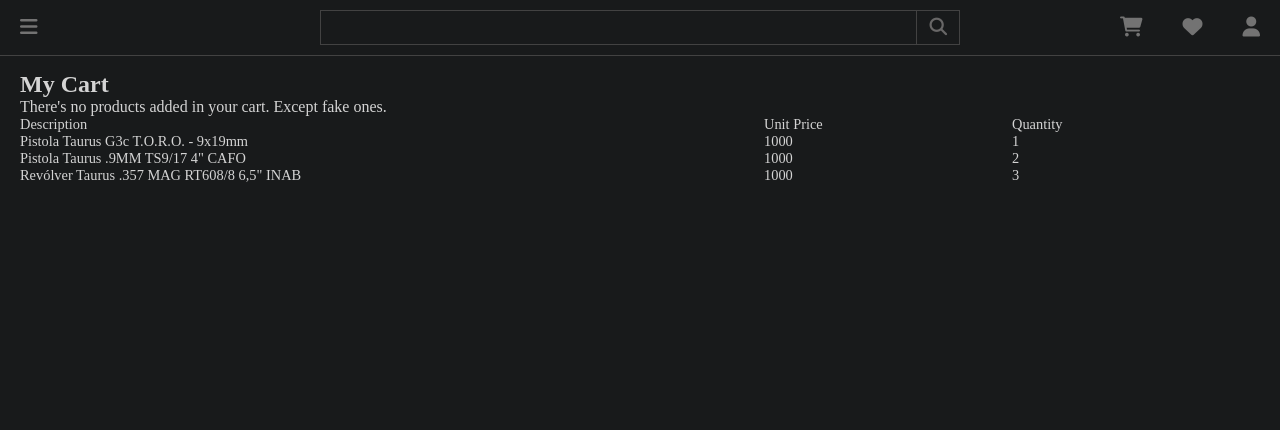
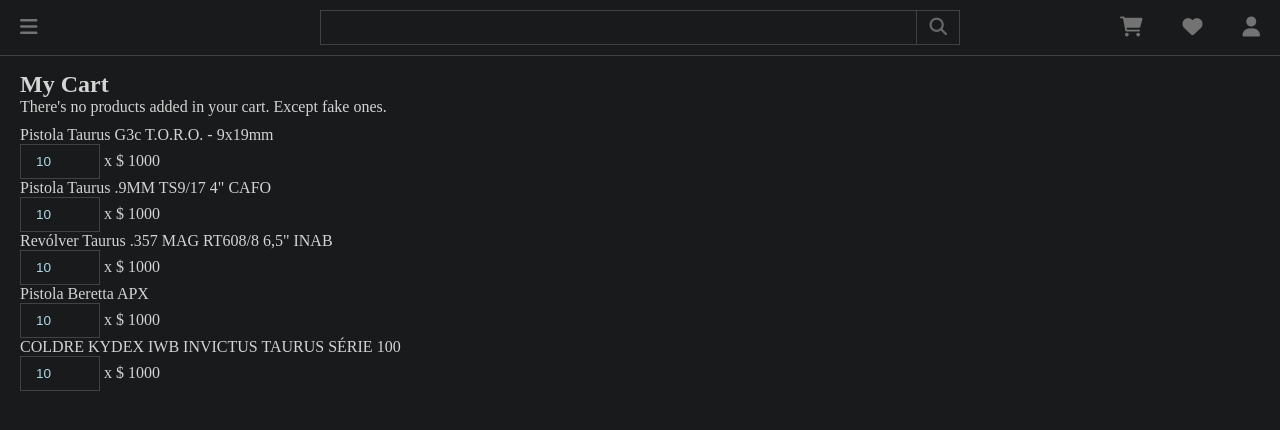
Before and after one commit to adorno-dev/marketplace-ui, a React (Vite) app: page /cart in a window 1280 px wide. Shown: the top 430 px of the page. Built offline with nearby package versions, Linux system fonts and the light colour scheme.

Commit message:
Workaround Cart

```diff
--- a/src/components/pagination.tsx
+++ b/src/components/pagination.tsx
@@ -9,7 +9,7 @@
             <Link to="/favorites">
                 <i className="fa-solid fa-backward"></i>
             </Link>
-            {pages.map(page => <Link to="/favorites">{page}</Link>)}
+            {pages.map(page => <Link key={page} to="/favorites">{page}</Link>)}
             <Link to="/favorites">
                 <i className="fa-solid fa-forward"></i>
             </Link>
--- a/src/pages/cart.scss
+++ b/src/pages/cart.scss
@@ -1,10 +1,31 @@
 section.cart {
     ul {
         list-style: none;
-        font-size: .9em;
+        margin: 10px 0;
         li {
-            display: grid;
-            grid-template-columns: 3fr 1fr 1fr;
+            @media only screen and (max-width: 400px) {
+                img {
+                    grid-area: image;
+                    object-fit: cover;
+                    width: 80px;
+                    height: 55px;
+                }
+            }
+
+            @media only screen and (min-width: 400px) {
+                img {
+                    grid-area: image;
+                    object-fit: cover;
+                    width: 100px;
+                    height: 75px;
+                }
+            }
+
+            input[type=number] {
+                width: 80px;
+            }
+
         }
     }
+
 }
--- a/src/pages/cart.tsx
+++ b/src/pages/cart.tsx
@@ -1,4 +1,5 @@
 import { useState } from 'react'
+import { Link } from 'react-router-dom'
 import { Navbar, Placeholder } from '../components'
 import { CartItem } from '../models/cart-item'
 
@@ -6,9 +7,11 @@
 
 export const Cart = () => {
     const [cartItems, setCartItems] = useState<CartItem[]>([
-        {id: 1, description: "Pistola Taurus G3c T.O.R.O. - 9x19mm", store: "A4U Store", quantity: 1, price: 1000.00},
+        {id: 1, description: "Pistola Taurus G3c T.O.R.O. - 9x19mm", store: "A4U Store", quantity: 1, price: 1000.00 },
         {id: 2, description: "Pistola Taurus .9MM TS9/17 4\" CAFO",  store: "A4U Store", quantity: 2, price: 1000.00 },
-        {id: 3, description: "Revólver Taurus .357 MAG RT608/8 6,5\" INAB", store: "A4U Store", quantity: 3, price: 1000.00 },
+        {id: 3, description: "Revólver Taurus .357 MAG RT608/8 6,5\" INAB", store: "A4U Store", quantity: 1, price: 1000.00 },
+        {id: 4, description: "Pistola Beretta APX", store: "A4U Store", quantity: 3, price: 1000.00 },
+        {id: 5, description: "COLDRE KYDEX IWB INVICTUS TAURUS SÉRIE 100", store: "A4U Store", quantity: 5, price: 1000.00 }
     ])
     return <>
         <Navbar />
@@ -17,18 +20,19 @@
                 <h2>My Cart</h2>
                 <p>There's no products added in your cart. Except fake ones.</p>
                 <ul>
-                    <li>
-                        <span>Description</span>
-                        <span>Unit Price</span>
-                        <span>Quantity</span>
-                    </li>
-                    {cartItems.map(m =>
+                {
+                    cartItems.map(m =>
                         <li key={m.id}>
+                            {/* <img src="/public/assets/products/product-1.webp" /> */}
                             <span>{m.description}</span>
-                            <span>{m.price}</span>
-                            <span>{m.quantity}</span>
+                            <div>
+                                <input type="number" value="10" />
+                                <span> x </span>
+                                <span>$ {m.price}</span>
+                            </div>
                         </li>
-                    )}
+                    )
+                }
                 </ul>
             </section>
         </Placeholder>
--- a/src/pages/main.scss
+++ b/src/pages/main.scss
@@ -26,7 +26,7 @@
     color: lightblue;
     padding: 0 15px;
     height: 35px;
-    font-size: 0.95em;
+    font-size: 0.85em;
     width: 100%;
     &:focus {
         border: 1px solid rgb(173, 216, 230);
@@ -52,36 +52,6 @@
 //     font-size: 1.1em;
 //     padding: 0 12px;
 //     cursor: pointer;
-// }
-
-//
-
-// ul.products {
-//     display: flex;
-//     flex-direction: row;
-//     flex-wrap: wrap;
-//     column-gap: 10px;
-//     row-gap: 10px;
-//     justify-content: flex-start;
-//     align-content: flex-start;
-//     margin: 10px 0;
-//     list-style: none;
-//     width: 100%;
-
-//     li {
-//         // flex-grow: 1;
-//         flex: 1;
-//         // flex-shrink: 1;
-//         border: 1px solid #424242;
-//         min-width: 175px;
-//         max-width: 220px;
-//         height: 280px;
-
-//         &:last-child {
-//             max-width: fit-content;
-//         }
-//     }
-
 // }
 
 ul.products {
```
